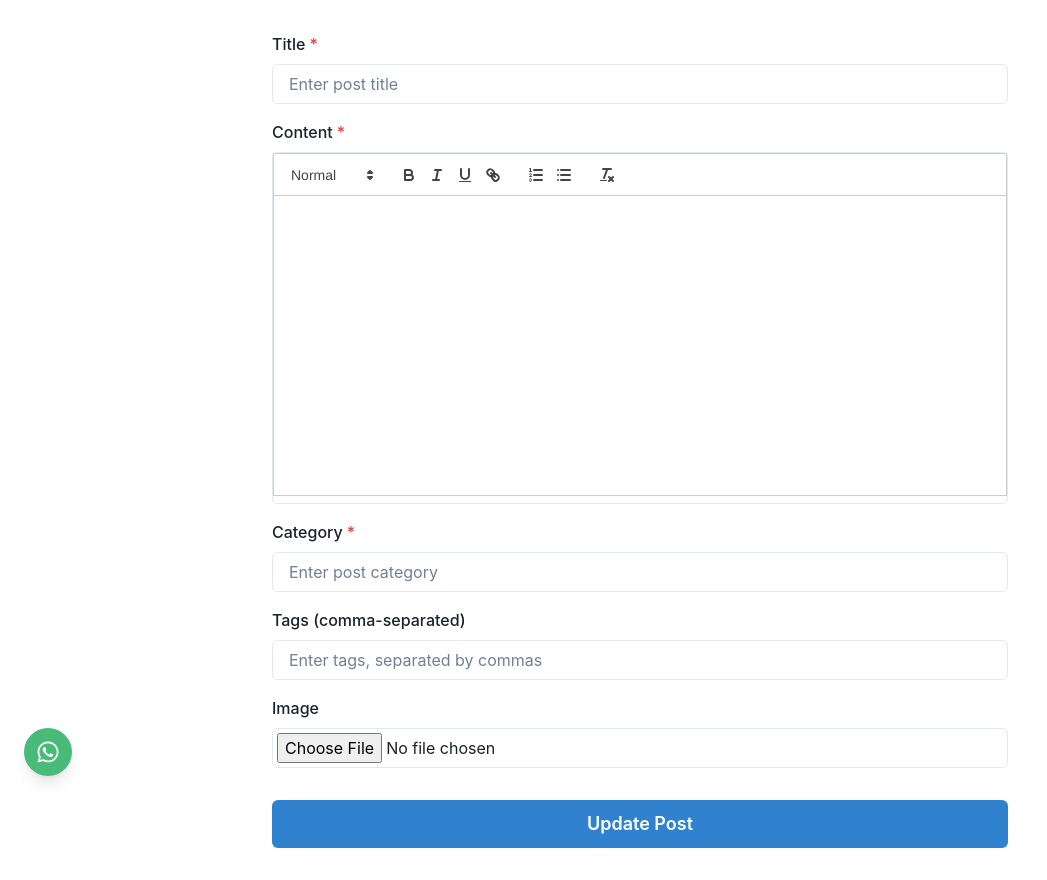
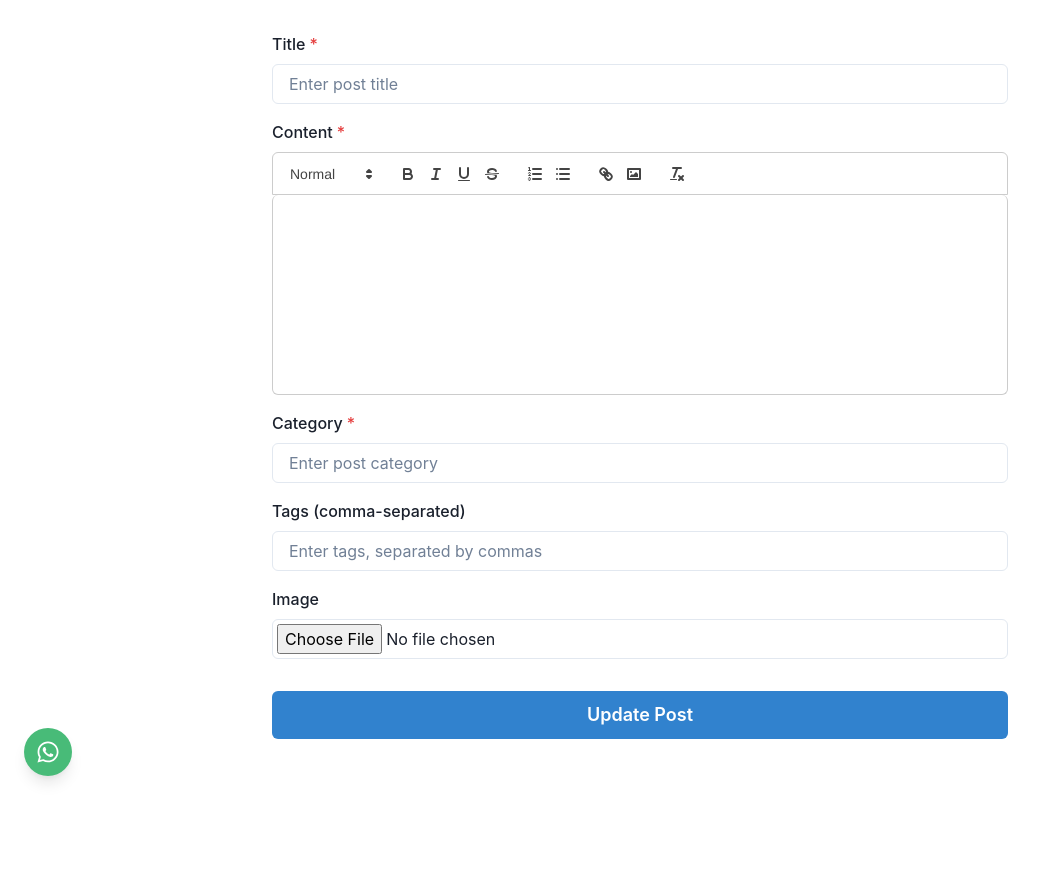
Before and after one commit to SHIV167/MERN_BLOG_PORTFOLIO_WITH_BACKEND, a React (Create React App) app in the folder frontend/: page /posts/edit/1 in a window 1280 px wide. Shown: the whole page, without its empty margins (0-1047 px from the left). After the commit the page ends 800 px from the top, so only its background shows below. Built offline with nearby package versions, Linux system fonts and the light colour scheme; no server answers; sample sign-in values are in the browser's storage.

Commit message:
night last update

```diff
--- a/frontend/src/components/dashboard/PostsManager.js
+++ b/frontend/src/components/dashboard/PostsManager.js
@@ -15,9 +15,42 @@ import {
   Td,
   IconButton,
   Select,
-  Textarea,
 } from '@chakra-ui/react';
+import ReactQuill from 'react-quill';
+import './quill.css';
+
+const quillModules = {
+  toolbar: {
+    container: [
+      [{ 'header': [1, 2, 3, false] }],
+      ['bold', 'italic', 'underline', 'strike'],
+      [{ 'list': 'ordered'}, { 'list': 'bullet' }],
+      ['link', 'image'],
+      ['clean']
+    ],
+    handlers: {
+      image: function () {
+        const input = document.createElement('input');
+        input.setAttribute('type', 'file');
+        input.setAttribute('accept', 'image/*');
+        input.click();
+        input.onchange = async () => {
+          const file = input.files[0];
+          const formData = new FormData();
+          formData.append('image', file);
+          const res = await fetch('/api/upload', { method: 'POST', body: formData });
+          const data = await res.json();
+          const quill = this.quill;
+          const range = quill.getSelection();
+          quill.insertEmbed(range.index, 'image', data.url);
+        };
+      }
+    }
+  }
+};
 import { DeleteIcon, EditIcon } from '@chakra-ui/icons';
+
+// All imports are now at the top as required by eslint import/first rule
 
 const PostsManager = ({ posts, onChange }) => {
   const [formData, setFormData] = useState({
@@ -84,10 +117,11 @@ const PostsManager = ({ posts, onChange }) => {
 
               <FormControl isRequired>
                 <FormLabel>Content</FormLabel>
-                <Textarea
+                <ReactQuill
                   value={formData.content}
-                  onChange={(e) => setFormData({ ...formData, content: e.target.value })}
-                  minHeight="200px"
+                  onChange={value => setFormData({ ...formData, content: value })}
+                  style={{ minHeight: '200px', background: 'white' }}
+                  modules={quillModules}
                 />
               </FormControl>
 
--- /dev/null
+++ b/frontend/src/components/dashboard/quill.css
@@ -0,0 +1,10 @@
+@import 'react-quill/dist/quill.snow.css';
+/* Custom styles for your editor can go here */
+.ql-container {
+  min-height: 200px;
+  background: #fff;
+  border-radius: 6px;
+}
+.ql-toolbar {
+  border-radius: 6px 6px 0 0;
+}
--- a/frontend/src/pages/Blog.js
+++ b/frontend/src/pages/Blog.js
@@ -14,6 +14,16 @@ import {
   useColorModeValue,
   Button,
 } from "@chakra-ui/react";
+
+function stripHtml(html) {
+  if (!html) return '';
+  // Remove all HTML tags
+  let text = html.replace(/<[^>]*>/g, '').replace(/\s+/g, ' ').trim();
+  // Decode HTML entities
+  const tmp = document.createElement('DIV');
+  tmp.innerHTML = text;
+  return (tmp.textContent || tmp.innerText || '').replace(/\s+/g, ' ').trim();
+}
 
 function Blog() {
   const dispatch = useDispatch();
@@ -106,7 +116,7 @@ function Blog() {
                       {post.title}
                     </Heading>
                     <Text color="whiteAlpha.900" mb={4} fontSize="md" noOfLines={2}>
-                      {post.excerpt || post.content?.substring(0, 90) + "..."}
+                      {post.excerpt ? stripHtml(post.excerpt).substring(0, 90) : (post.content ? stripHtml(post.content).substring(0, 90) + '...' : '')}
                     </Text>
                   </Box>
                   <Box mt={2}>
--- a/frontend/src/pages/BlogPost.js
+++ b/frontend/src/pages/BlogPost.js
@@ -20,6 +20,14 @@ import {
 } from "@chakra-ui/react";
 import { FaArrowLeft, FaCalendarAlt, FaClock, FaFacebook, FaTwitter, FaLinkedin, FaLink } from "react-icons/fa";
 import EmojiFeedback from "../components/EmojiFeedback";
+
+function stripHtml(html) {
+  if (!html) return '';
+  let text = html.replace(/<[^>]*>/g, '').replace(/\s+/g, ' ').trim();
+  const tmp = document.createElement('DIV');
+  tmp.innerHTML = text;
+  return (tmp.textContent || tmp.innerText || '').replace(/\s+/g, ' ').trim();
+}
 
 function BlogPost() {
   const { slug } = useParams();
@@ -90,7 +98,7 @@ function BlogPost() {
           pos="absolute"
           top={{ base: 3, md: 6 }}
           left={{ base: 3, md: 8 }}
-          onClick={() => navigate(-1)}
+          as={ChakraLink} href="/blog"
           fontWeight="bold"
           color="gray.100"
           bg="rgba(44,40,81,0.5)"
@@ -139,9 +147,11 @@ function BlogPost() {
             </HStack>
           </HStack>
 
-          <Text color="gray.600" fontSize="lg" mb={4}>
-            {post.excerpt || post.content?.substring(0, 120) + "..."}
-          </Text>
+          {post.excerpt && (
+            <Text color="gray.600" fontSize="lg" mb={4}>
+              {post.excerpt}
+            </Text>
+          )}
 
           <HStack spacing={3} mb={6}>
             <Text color="gray.500" fontWeight="bold">Share:</Text>
@@ -151,9 +161,9 @@ function BlogPost() {
             <ChakraLink href="#" isExternal><FaLink /></ChakraLink>
           </HStack>
 
-          <Text color="gray.700" fontSize="md" mb={0}>
-            {post.content}
-          </Text>
+          <Box color="gray.700" fontSize="md" mb={0}
+            dangerouslySetInnerHTML={{ __html: post.content }}
+          />
           {/* Emoji Feedback Section */}
           <EmojiFeedback postId={post._id} />
         </Box>
@@ -189,7 +199,7 @@ function BlogPost() {
                     {article.title}
                   </Heading>
                   <Text color="gray.600" mb={2}>
-                    {article.excerpt || article.content?.substring(0, 80) + "..."}
+                    {article.excerpt ? stripHtml(article.excerpt).substring(0, 80) : (article.content ? stripHtml(article.content).substring(0, 80) + '...' : '')}
                   </Text>
                 </Box>
                 <HStack color="gray.500" fontSize="sm">
--- a/frontend/src/pages/CreatePost.js
+++ b/frontend/src/pages/CreatePost.js
@@ -1,4 +1,36 @@
 import { useState } from "react";
+import ReactQuill from 'react-quill';
+import '../components/dashboard/quill.css';
+
+const quillModules = {
+  toolbar: {
+    container: [
+      [{ 'header': [1, 2, 3, false] }],
+      ['bold', 'italic', 'underline', 'strike'],
+      [{ 'list': 'ordered'}, { 'list': 'bullet' }],
+      ['link', 'image'],
+      ['clean']
+    ],
+    handlers: {
+      image: function () {
+        const input = document.createElement('input');
+        input.setAttribute('type', 'file');
+        input.setAttribute('accept', 'image/*');
+        input.click();
+        input.onchange = async () => {
+          const file = input.files[0];
+          const formData = new FormData();
+          formData.append('image', file);
+          const res = await fetch('/api/upload', { method: 'POST', body: formData });
+          const data = await res.json();
+          const quill = this.quill;
+          const range = quill.getSelection();
+          quill.insertEmbed(range.index, 'image', data.url);
+        };
+      }
+    }
+  }
+};
 import { useNavigate } from "react-router-dom";
 import { useDispatch } from "react-redux";
 import { createPost } from "../features/posts/postsSlice";
@@ -13,8 +45,7 @@ import {
   VStack,
   useToast,
 } from "@chakra-ui/react";
-import ReactQuill from "react-quill";
-import "react-quill/dist/quill.snow.css";
+// All imports are now at the top as required by eslint import/first rule
 
 function CreatePost() {
   const [formData, setFormData] = useState({
@@ -42,13 +73,6 @@ function CreatePost() {
         [e.target.name]: e.target.value,
       }));
     }
-  };
-
-  const onEditorChange = (value) => {
-    setFormData((prevState) => ({
-      ...prevState,
-      content: value,
-    }));
   };
 
   const onSubmit = (e) => {
@@ -104,13 +128,12 @@ function CreatePost() {
 
             <FormControl isRequired>
               <FormLabel>Content</FormLabel>
-              <Box border="1px" borderColor="gray.200" rounded="md">
-                <ReactQuill
-                  value={content}
-                  onChange={onEditorChange}
-                  style={{ height: "300px", marginBottom: "50px" }}
-                />
-              </Box>
+              <ReactQuill
+                value={content}
+                onChange={(value) => setFormData((prev) => ({ ...prev, content: value }))}
+                style={{ minHeight: '200px', background: 'white' }}
+                modules={quillModules}
+              />
             </FormControl>
 
             <FormControl isRequired>
--- a/frontend/src/pages/EditPost.js
+++ b/frontend/src/pages/EditPost.js
@@ -13,7 +13,37 @@ import {
   useToast,
 } from "@chakra-ui/react";
 import ReactQuill from "react-quill";
-import "react-quill/dist/quill.snow.css";
+import '../components/dashboard/quill.css';
+
+const quillModules = {
+  toolbar: {
+    container: [
+      [{ 'header': [1, 2, 3, false] }],
+      ['bold', 'italic', 'underline', 'strike'],
+      [{ 'list': 'ordered'}, { 'list': 'bullet' }],
+      ['link', 'image'],
+      ['clean']
+    ],
+    handlers: {
+      image: function () {
+        const input = document.createElement('input');
+        input.setAttribute('type', 'file');
+        input.setAttribute('accept', 'image/*');
+        input.click();
+        input.onchange = async () => {
+          const file = input.files[0];
+          const formData = new FormData();
+          formData.append('image', file);
+          const res = await fetch('/api/upload', { method: 'POST', body: formData });
+          const data = await res.json();
+          const quill = this.quill;
+          const range = quill.getSelection();
+          quill.insertEmbed(range.index, 'image', data.url);
+        };
+      }
+    }
+  }
+};
 
 function EditPost() {
   const { id } = useParams();
@@ -61,10 +91,10 @@ function EditPost() {
     }
   };
 
-  const handleEditorChange = (content) => {
+  const handleEditorChange = (value) => {
     setFormData((prev) => ({
       ...prev,
-      content,
+      content: value,
     }));
   };
 
@@ -130,13 +160,12 @@ function EditPost() {
 
           <FormControl isRequired>
             <FormLabel>Content</FormLabel>
-            <Box border="1px" borderColor="gray.200" rounded="md">
-              <ReactQuill
-                value={formData.content}
-                onChange={handleEditorChange}
-                style={{ height: "300px", marginBottom: "50px" }}
-              />
-            </Box>
+            <ReactQuill
+              value={formData.content}
+              onChange={handleEditorChange}
+              style={{ minHeight: '200px', background: 'white' }}
+              modules={quillModules}
+            />
           </FormControl>
 
           <FormControl isRequired>
--- a/frontend/src/pages/Home.js
+++ b/frontend/src/pages/Home.js
@@ -37,6 +37,14 @@ import 'slick-carousel/slick/slick.css';
 import 'slick-carousel/slick/slick-theme.css';
 
 const MotionBox = motion(Box);
+
+function stripHtml(html) {
+  if (!html) return '';
+  let text = html.replace(/<[^>]*>/g, '').replace(/\s+/g, ' ').trim();
+  const tmp = document.createElement('DIV');
+  tmp.innerHTML = text;
+  return (tmp.textContent || tmp.innerText || '').replace(/\s+/g, ' ').trim();
+}
 
 const Home = () => {
   const dispatch = useDispatch();
@@ -416,7 +424,7 @@ const Home = () => {
                         {post.title}
                       </Heading>
                       <Text color="whiteAlpha.900" mb={4} fontSize="md" noOfLines={2}>
-                        {post.excerpt || post.content?.substring(0, 90) + "..."}
+                        {post.excerpt ? stripHtml(post.excerpt).substring(0, 90) : (post.content ? stripHtml(post.content).substring(0, 90) + '...' : '')}
                       </Text>
                     </Box>
                     <Box mt={2}>
```
